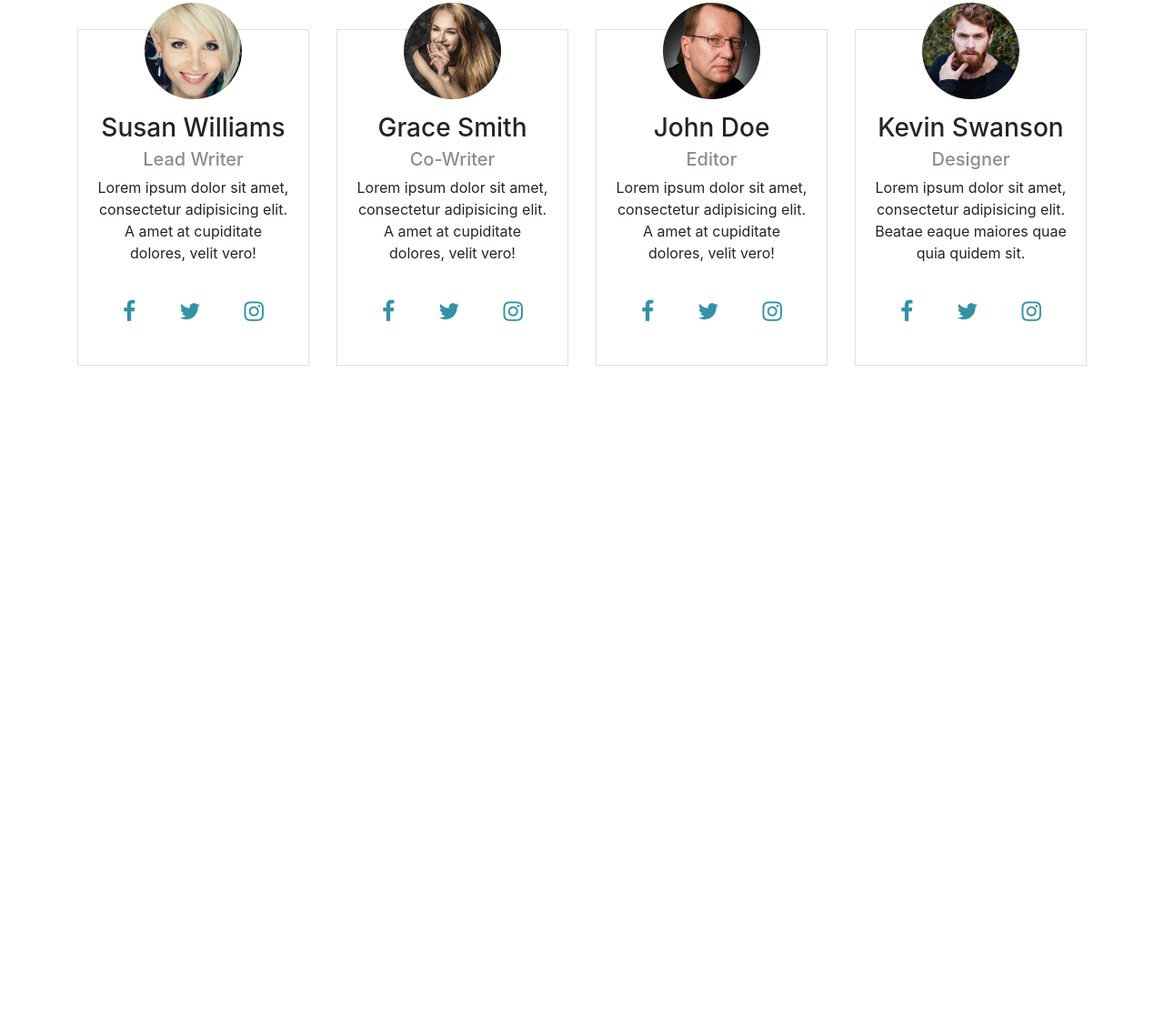
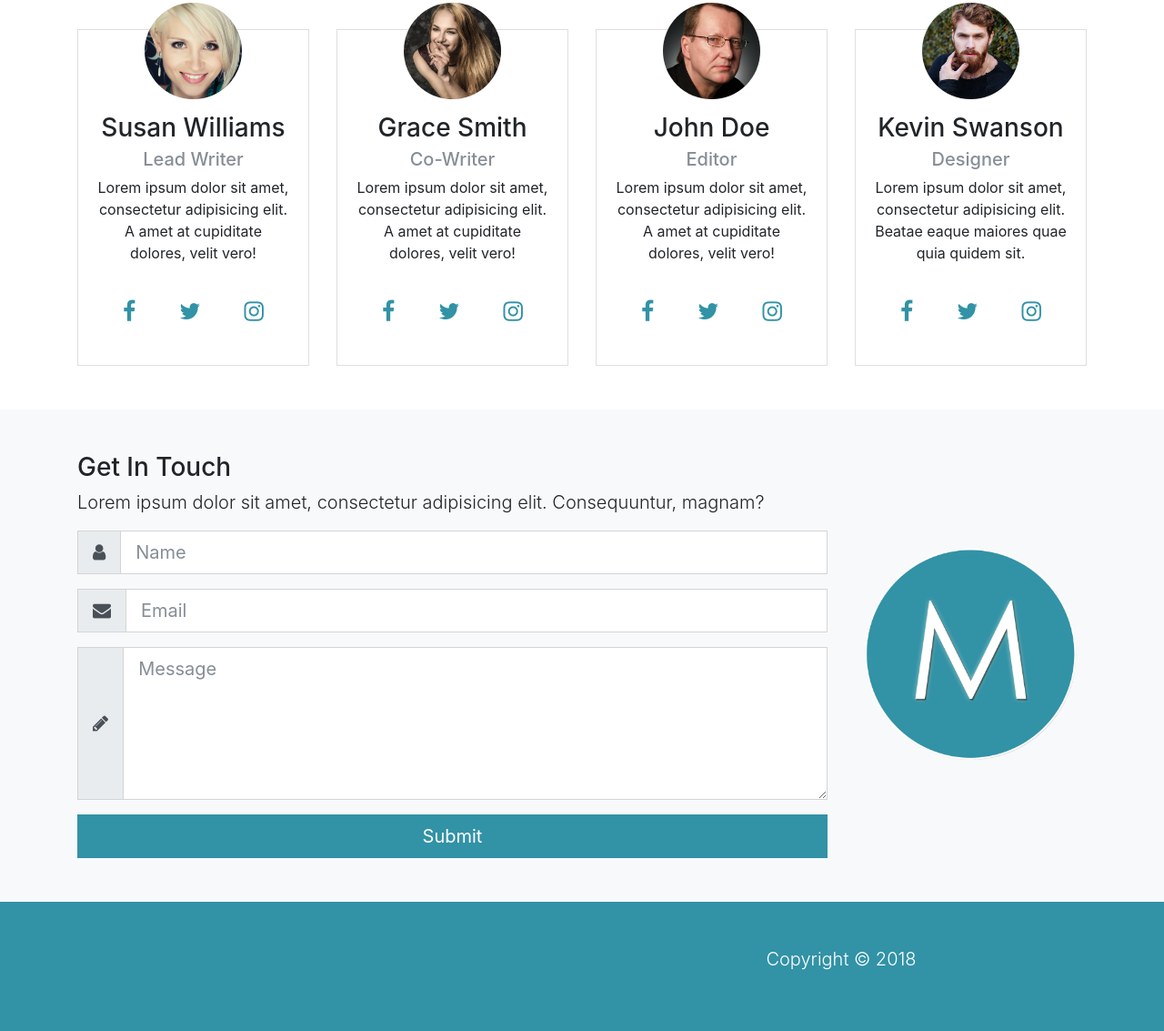
Before and after one commit to zsw12abc/mizuxe, a website: page index.html in a window 1280 px wide. Shown: the part 1903-3036 px from the top of the page at 91% size. Before the commit the page ends 2353 px from the top, so only its background shows below. Drawn offline with Linux system fonts and the light colour scheme.

Commit message:
Contact & Footer Project Finished

```diff
--- a/index.html
+++ b/index.html
@@ -225,7 +225,8 @@
                         <img src="src/img/person1.jpg" alt="" class="img-fluid rounded-circle w-50 mb-3">
                         <h3>Susan Williams</h3>
                         <h5 class="text-muted">Lead Writer</h5>
-                        <p>Lorem ipsum dolor sit amet, consectetur adipisicing elit. A amet at cupiditate dolores, velit vero!</p>
+                        <p>Lorem ipsum dolor sit amet, consectetur adipisicing elit. A amet at cupiditate dolores, velit
+                            vero!</p>
                         <div class="d-flex flex-row justify-content-center">
                             <div class="p-4">
                                 <a href="#"><i class="fa fa-facebook"></i></a>
@@ -242,7 +243,8 @@
                         <img src="src/img/person2.jpg" alt="" class="img-fluid rounded-circle w-50 mb-3">
                         <h3>Grace Smith</h3>
                         <h5 class="text-muted">Co-Writer</h5>
-                        <p>Lorem ipsum dolor sit amet, consectetur adipisicing elit. A amet at cupiditate dolores, velit vero!</p>
+                        <p>Lorem ipsum dolor sit amet, consectetur adipisicing elit. A amet at cupiditate dolores, velit
+                            vero!</p>
                         <div class="d-flex flex-row justify-content-center">
                             <div class="p-4">
                                 <a href="#"><i class="fa fa-facebook"></i></a>
@@ -259,7 +261,8 @@
                         <img src="src/img/person3.jpg" alt="" class="img-fluid rounded-circle w-50 mb-3">
                         <h3>John Doe</h3>
                         <h5 class="text-muted">Editor</h5>
-                        <p>Lorem ipsum dolor sit amet, consectetur adipisicing elit. A amet at cupiditate dolores, velit vero!</p>
+                        <p>Lorem ipsum dolor sit amet, consectetur adipisicing elit. A amet at cupiditate dolores, velit
+                            vero!</p>
                         <div class="d-flex flex-row justify-content-center">
                             <div class="p-4">
                                 <a href="#"><i class="fa fa-facebook"></i></a>
@@ -276,7 +279,8 @@
                         <img src="src/img/person4.jpg" alt="" class="img-fluid rounded-circle w-50 mb-3">
                         <h3>Kevin Swanson</h3>
                         <h5 class="text-muted">Designer</h5>
-                        <p>Lorem ipsum dolor sit amet, consectetur adipisicing elit. Beatae eaque maiores quae quia quidem sit.</p>
+                        <p>Lorem ipsum dolor sit amet, consectetur adipisicing elit. Beatae eaque maiores quae quia
+                            quidem sit.</p>
                         <div class="d-flex flex-row justify-content-center">
                             <div class="p-4">
                                 <a href="#"><i class="fa fa-facebook"></i></a>
@@ -291,7 +295,58 @@
     </div>
 </section>
 
+<!--CONTACT-->
+<section id="contact" class="bg-light py-5">
+    <div class="container">
+        <div class="row">
+            <div class="col-lg-9">
+                <h3>Get In Touch</h3>
+                <p class="lead">Lorem ipsum dolor sit amet, consectetur adipisicing elit. Consequuntur, magnam?</p>
+                <form>
+                    <div class="form-group">
+                        <div class="input-group input-group-lg">
+                            <span class="input-group-addon">
+                                <i class="fa fa-user"></i>
+                            </span>
+                            <input type="text" class="form-control" placeholder="Name">
+                        </div>
+                    </div>
+                    <div class="form-group">
+                        <div class="input-group input-group-lg">
+                            <span class="input-group-addon">
+                                <i class="fa fa-envelope"></i>
+                            </span>
+                            <input type="email" class="form-control" placeholder="Email">
+                        </div>
+                    </div>
+                    <div class="form-group">
+                        <div class="input-group input-group-lg">
+                            <span class="input-group-addon">
+                                <i class="fa fa-pencil"></i>
+                            </span>
+                            <textarea class="form-control" placeholder="Message" rows="5"></textarea>
+                        </div>
+                    </div>
+                    <input type="submit" value="Submit" class="btn btn-primary btn-block btn-lg">
+                </form>
+            </div>
+            <div class="col-lg-3 align-self-center">
+                <img src="src/img/mlogo.png" alt="" class="img-fluid d-none d-lg-block">
+            </div>
+        </div>
+    </div>
+</section>
 
+<!--FOOTER-->
+<footer id="main-footer" class="py-5 bg-primary text-white">
+    <div class="container">
+        <div class="row text-center">
+            <div class="col-md-6 ml-auto">
+                <p class="lead">Copyright &copy; 2018</p>
+            </div>
+        </div>
+    </div>
+</footer>
 <script src="src/js/jquery.min.js"></script>
 <script src="src/js/popper.min.js"></script>
 <script src="src/js/bootstrap.min.js"></script>
```
